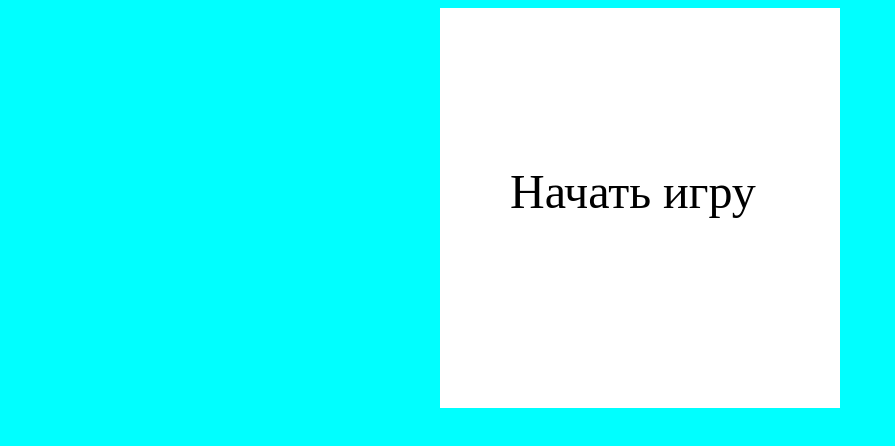
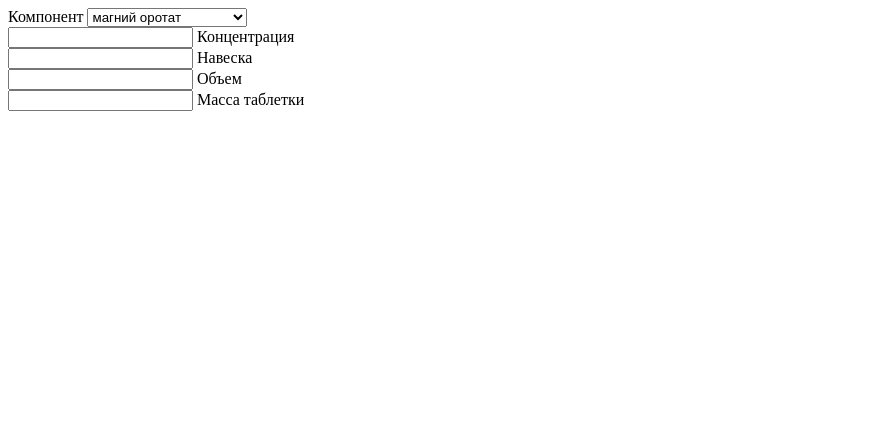
Before and after one commit to gdsStern/gdsStern.github.io, a plain HTML site: page index.html in a window 1280 px wide. Shown: the whole page, without its empty margins (0-895 px from the left). Drawn offline with Linux system fonts and the light colour scheme.

Commit message:
index.html

```diff
--- a/index.html
+++ b/index.html
@@ -6,188 +6,46 @@
     <meta name="viewport" content="width=device-width, initial-scale=1.0">
     <title>Snake</title>
     <style>
-        *{
-    background-color: aqua;
-}
 
-.game {
-    background-color: white;
-}
-
-.div {
-    display: flex;
-    justify-content: center;
-}
     </style>
 </head>
 <body>
-    <div class="div">
-        <canvas width="400" height="400" id="game" class="game"></canvas>
-    </div>
+    <form>
+        <label for="formul">Компонент</label>
+        <select name="компоненты" id="form-select">
+            <option value="1">магний оротат</option>
+            <option value="2">карнозит</option>
+            <option value="3">глицин</option>
+            <option value="4">витамин С</option>
+            <option value="5">магний</option>
+            <option value="6">кальций</option>
+            <option value="7">кальций глюконат</option>
+            <option value="8">янтарная кислота</option>
+            <option value="9">липолевая кислота</option>
+            <option value="10">йод</option>
+            <option value="11">Железо</option>
+            <option value="12">Цинк</option>
+            <option value="13">кофеин</option>
+            <option value="14">таурин</option>
+            <option value="15">ацетил-L-карнитин</option>
+            <option value="16">L-лизин</option>
+            <option value="10">Хлорид ионы</option>
+            <option value="10">L-карнитин-тартрат</option>
+            <option value="10">глутаминовая кислота</option>
+            <option value="10">Магний фитоспокоин</option>
+            <option value="10">Медь</option>
+            <option value="10">L-треонин</option>
+        </select>
+    </form>
+    <input id="con" type="text"> Концентрация
+    <br>
+    <input id="mn" type="text"> Навеска
+    <br>
+    <input id="va" type="text"> Объем
+    <br>
+    <input id="mt" type="text"> Масса таблетки
+
     <script>
-        const canvas = document.getElementById('game');
-const context = canvas.getContext('2d');
-let GM = 1;
-const plane=[];
-const snake ={};
-const move=[];
-const nMove=2;
-
-function init(){
-    snake.dx=1;
-    snake.dy=0;
-    snake.x=rand();
-    snake.y=rand();
-    snake.teil=3;
-
-    for (let i=0;i<20;i++) {
-        plane[i]=[];
-        for (let j=0;j<20;j++){
-            plane[i][j]={s:0,e:false};
-        };
-    };
-    plane[snake.x][snake.y].s=snake.teil;
-    createEat();
-};
-init();
-document.addEventListener('keydown', function (event) {
-    if (event.key === "ArrowUp" && move.length<nMove && move[move.length-1]!=0 && GM===2){
-        move.push(0)
-    };
-    if (event.key === "ArrowDown" && move.length<nMove && move[move.length-1]!=1 && GM===2){
-        move.push(1)
-    };
-    if (event.key === "ArrowLeft" && move.length<nMove && move[move.length-1]!=2 && GM===2){
-        move.push(2)
-    };
-    if (event.key === "ArrowRight" && move.length<nMove && move[move.length-1]!=3 && GM===2){
-        move.push(3)
-    };
-});
-
-canvas.addEventListener('mousedown', (e) => {
-    if (GM===1 || GM===3){
-        init();
-        GM=2;
-    };
-});
-
-function rand(){
-    return Math.floor((Math.random()*100)%20);
-}
-
-function createEat() {
-    while (true) {
-        let ex=rand();
-        let ey=rand();
-        // console.log("EAT!");
-        if (!(plane[ex][ey].s>0)) {
-            plane[ex][ey].e=true;
-            break
-        };
-    };
-};
-
-
-function draw() {
-    if (GM===1){
-        //context.fillStyle="#ffffff";
-        context.clearRect(0, 0, context.canvas.width, context.canvas.height);
-        context.font = "48px serif";
-        context.fillStyle="#000";
-        context.fillText("Начать игру", 70, 200);
-    }
-    if (GM===2){
-        //context.fillStyle="#ffffff";
-        context.clearRect(0, 0, context.canvas.width, context.canvas.height);
-        for (let i=0;i<20;i++) {
-            for (let j=0;j<20;j++ ) {
-                if (plane[i][j].s>0) {
-                    context.fillStyle="#00ff00";
-                    context.fillRect(i*20,j*20,20,20);
-                }
-                else if (plane[i][j].e===true) {
-                    context.fillStyle="#ff0000";
-                    context.fillRect(i*20,j*20,20,20);
-                };
-            };
-        };
-    };
-    if (GM===3){
-        //context.fillStyle="#ffffff";
-        context.clearRect(0, 0, context.canvas.width, context.canvas.height);
-        context.font = "48px serif";
-        context.fillStyle="#f00";
-        context.fillText(`Ваш счет: ${snake.teil-3}`, 80, 200);
-        context.fillStyle="#000";
-        context.fillText("Заново", 120, 300);
-    }
-};
-draw();
-
-let count = 0;
-let snakeSpeed = 10;
-function loop() {
-        requestAnimationFrame(loop);
-
-    if (++count < snakeSpeed) {
-        return;
-    };
-
-    if (GM===2) {
-        let mov = move.shift()
-        if (mov===0 && snake.dy===0){
-            snake.dy=-1;
-            snake.dx=0;
-        };
-        if (mov===1 && snake.dy===0){
-            snake.dy=1;
-            snake.dx=0;
-        };
-        if (mov===2 && snake.dx===0){
-            snake.dx=-1;
-            snake.dy=0;
-        };
-        if (mov===3 && snake.dx===0){
-            snake.dx=1;
-            snake.dy=0;
-        };
-
-        snake.x=(snake.x+snake.dx)%20;
-        snake.y=(snake.y+snake.dy)%20;
-        if (snake.x<0){
-            snake.x=20+snake.x;
-        };
-        if (snake.y<0){
-            snake.y=20+snake.y;
-        }
-
-        for (let i=0;i<20;i++) {
-            for (let j=0;j<20;j++ ) {
-                if (plane[i][j].s>0) {
-                    plane[i][j].s=plane[i][j].s-1
-                }
-            };
-        };
-
-        if (plane[snake.x][snake.y].e===true) {
-            plane[snake.x][snake.y].e=false;
-            snake.teil+=1;
-            createEat();
-        };
-        if (plane[snake.x][snake.y].s>0) {
-            GM=3
-            return
-        };
-        plane[snake.x][snake.y].s=snake.teil;
-
-    };
-    draw();
-    count=0;
-
-};
-
-loop();
 
     </script>
 </body>
```
